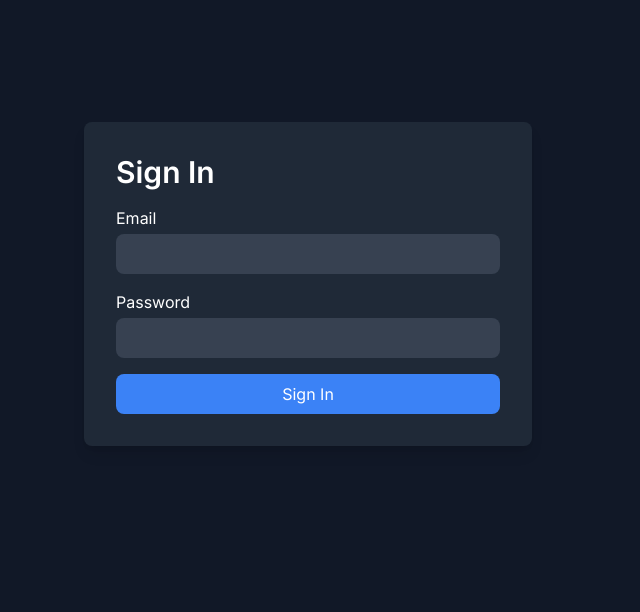
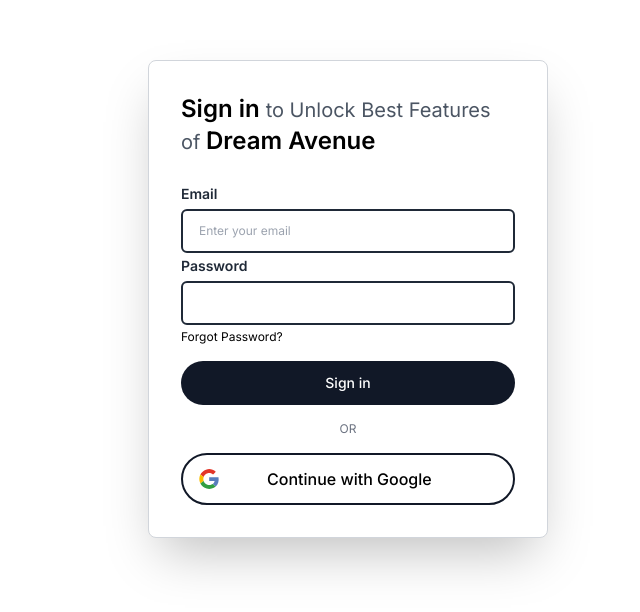
Before and after one commit to Joyvin/DreamAvenue, a Next.js app in the folder client/: page /sign-in in a window 1280 px wide. Shown: the part 116-728 px from the top of the page, without its empty margins (332-972 px from the left). Built offline with nearby package versions, Linux system fonts and the light colour scheme.

Commit message:
google auth

```diff
--- a/client/app/page.js
+++ b/client/app/page.js
@@ -8,6 +8,7 @@ import { signOut } from "firebase/auth";
 export default function Home() {
   const [user] = useAuthState(auth);
   const router = useRouter();
+  // const userSession = sessionStorage.getItem("user");
 
   if (!user) {
     router.push("/sign-in");
@@ -15,7 +16,10 @@ export default function Home() {
 
   return (
     <div>
-      <button onClick={() => signOut(auth)}>Log Out</button>
+      <button onClick={() => {
+        signOut(auth);
+        // sessionStorage.removeItem("user");
+      }}>Log Out</button>
       Welcome {user?.email}
     </div>
   );
--- a/client/app/sign-in/page.js
+++ b/client/app/sign-in/page.js
@@ -3,6 +3,7 @@ import { useState } from 'react';
 import { useSignInWithEmailAndPassword } from "react-firebase-hooks/auth";
 import { auth } from "@/app/firebase";
 import { useRouter } from 'next/navigation';
+import { signInWithPopup, GoogleAuthProvider } from "firebase/auth";
 
 const Signin = () => {
   const [email, setEmail] = useState('');
@@ -21,6 +22,7 @@ const Signin = () => {
   };
 
   const handleSubmit = async (event) => {
+    event.preventDefault();
     try {
       const res = await signInWithEmailAndPassword(email, password);
       // console.log(res);
@@ -33,38 +35,79 @@ const Signin = () => {
     }
   };
 
+  const handleGoogleSignIn = async (event) => {
+    event.preventDefault();
+    const provider = new GoogleAuthProvider();
+    try {
+      const res = await signInWithPopup(auth, provider);
+      // console.log(res);
+      // sessionStorage.setItem("user", true);
+      setEmail('');
+      setPassword('');
+      router.push("/")
+    } catch (err) {
+      console.error(err);
+    }
+  }
+
   return (
-    <div className="min-h-screen flex items-center justify-center bg-gray-900">
-      <div className="max-w-md w-full p-8 bg-gray-800 rounded-lg shadow-lg">
-        <h2 className="text-3xl font-semibold text-white mb-4">Sign In</h2>
-          <div className="mb-4">
-            <label htmlFor="email" className="block text-white mb-1">Email</label>
+    <div className="absolute top-[18%] left-[35%] flex items-center justify-center p-8">
+      <div className="w-[400px] bg-white border border-gray-300 shadow-2xl rounded-lg h-fit p-4">
+        <div className="border-gray-300 px-4 py-4">
+          <div className="text-2xl font-semibold mb-6">
+            Sign in{" "}
+            <span className="text-gray-600 font-normal text-xl">
+              to Unlock Best Features of{" "}
+            </span>
+            Dream Avenue
+          </div>
+          <div className="form">
+            <label className="text-gray-800 text-sm font-semibold">
+              Email
+            </label>
             <input
+              className="w-full border-2 border-gray-800 rounded-md px-4 py-3 mt-1 text-xs"
               type="email"
-              id="email"
+              id='email'
+              placeholder="Enter your email"
               value={email}
               onChange={handleEmailChange}
-              className="text-white w-full px-4 py-2 bg-gray-700 rounded-lg focus:outline-none focus:ring focus:border-blue-300"
-              required
+              required={true}
             />
-          </div>
-          <div className="mb-4">
-            <label htmlFor="password" className="block text-white mb-1">Password</label>
+            <label className="text-gray-800 text-sm font-semibold mt-4">
+              Password
+            </label>
             <input
+              className="w-full border-2 border-gray-800 rounded-md px-4 py-3 mt-1 text-xs"
               type="password"
-              id="password"
+              id='password'
+              placeholder=""
               value={password}
               onChange={handlePasswordChange}
-              className="text-white w-full px-4 py-2 bg-gray-700 rounded-lg focus:outline-none focus:ring focus:border-blue-300"
-              required
+              required={true}
             />
+            <div className="text-xs mt-1 cursor-pointer">
+              Forgot Password?
+            </div>
+            <button
+              className="w-full text-center bg-gray-900 cursor-pointer font-medium hover:bg-slate-600 text-white rounded-full px-4 py-3 mt-4 text-sm"
+              onClick={handleSubmit}
+            >
+              Sign in
+            </button>
           </div>
-          <button
-            onClick={handleSubmit}
-            className="w-full bg-blue-500 text-white py-2 rounded-lg hover:bg-blue-600 focus:outline-none focus:bg-blue-600"
-          >
-            Sign In
+          <div className=" text-center text-gray-500 my-4 text-xs">OR</div>
+          <button onClick={handleGoogleSignIn} className="w-full mt-4 text-center text-black font-medium px-4 py-3 border-gray-900 border-2 rounded-full items-center flex hover:bg-black hover:text-white cursor-pointer transition-all">
+            <img
+              src="/google.svg"
+              alt=""
+              className="mr-12 max-sm:mr-4 "
+              height={20}
+              width={20}
+            />
+            Continue with Google
           </button>
+        </div>
       </div>
     </div>
   );
--- a/client/app/sign-up/page.js
+++ b/client/app/sign-up/page.js
@@ -3,6 +3,7 @@ import { useState } from 'react';
 import { useCreateUserWithEmailAndPassword } from "react-firebase-hooks/auth";
 import { auth } from "@/app/firebase";
 import { useRouter } from 'next/navigation';
+import { signInWithPopup, GoogleAuthProvider } from "firebase/auth";
 
 const Signup = () => {
   const [email, setEmail] = useState('');
@@ -19,6 +20,21 @@ const Signup = () => {
     setPassword(e.target.value);
   };
 
+const handleGoogleSignUp = async (event) => {
+    event.preventDefault();
+    const provider = new GoogleAuthProvider();
+    try {
+      const res = await signInWithPopup(auth, provider);
+      // console.log(res);
+      // sessionStorage.setItem("user", true);
+      setEmail('');
+      setPassword('');
+      router.push("/sign-in")
+    } catch (err) {
+      console.error(err);
+    }
+  }
+
   const handleSubmit = async () => {
     try {
       const res = await createUserWithEmailAndPassword(email, password);
@@ -33,37 +49,53 @@ const Signup = () => {
   };
 
   return (
-    <div className="min-h-screen flex items-center justify-center bg-gray-900">
-      <div className="max-w-md w-full p-8 bg-gray-800 rounded-lg shadow-lg">
-        <h2 className="text-3xl font-semibold text-white mb-4">Sign Up</h2>
-          <div className="mb-4">
-            <label htmlFor="email" className="block text-white mb-1">Email</label>
+    <div className="absolute top-[18%] left-[35%] flex items-center justify-center p-8">
+        <div className="w-[400px] bg-white border border-gray-300 shadow-2xl rounded-lg h-fit p-4">
+          <div className="border-gray-300 px-4 py-4">
+            <div className="text-2xl font-semibold mb-6">Create New Account</div>
+            <div className="form">
+              <label className="text-gray-800 text-sm font-semibold">Email</label>
               <input
+                className="w-full border-2 border-gray-800 rounded-md px-4 py-3 mt-1 text-xs"
                 type="email"
-              id="email"
+                placeholder="Enter your email"
                 value={email}
                 onChange={handleEmailChange}
-              className="text-white w-full px-4 py-2 bg-gray-700 rounded-lg focus:outline-none focus:ring focus:border-blue-300"
-              required
+                required={true}
               />
-          </div>
-          <div className="mb-4">
-            <label htmlFor="password" className="block text-white mb-1">Password</label>
+
+              <label className="text-gray-800 text-sm font-semibold mt-4">
+                Password
+              </label>
               <input
+                className="w-full border-2 border-gray-800 rounded-md px-4 py-3 mt-1 text-xs"
                 type="password"
-              id="password"
+                placeholder=""
                 value={password}
                 onChange={handlePasswordChange}
-              className="text-white w-full px-4 py-2 bg-gray-700 rounded-lg focus:outline-none focus:ring focus:border-blue-300"
-              required
+                required={true}
               />
+              <div className="text-xs mt-1 cursor-pointer">Forgot Password?</div>
+              <button
+
+                className="w-full text-center bg-gray-900 cursor-pointer font-medium hover:bg-slate-600 text-white rounded-full px-4 py-3 mt-4 text-sm"
+                onClick={handleSubmit}
+              >
+                Sign up
+              </button>
             </div>
-          <button
-            onClick={handleSubmit}
-            className="w-full bg-blue-500 text-white py-2 rounded-lg hover:bg-blue-600 focus:outline-none focus:bg-blue-600"
-          >
-            Sign Up
+            <div className=" text-center text-gray-500 my-4 text-xs">OR</div>
+            <button onClick={handleGoogleSignUp} className="w-full mt-4 text-center text-black font-medium px-4 py-3 border-gray-900 border-2 rounded-full items-center flex hover:bg-black hover:text-white cursor-pointer transition-all">
+              <img
+                src="/google.svg"
+                alt=""
+                className="mr-12 max-sm:mr-4 "
+                height={20}
+                width={20}
+              />
+              Continue with Google
             </button>
+          </div>
         </div>
       </div>
   );
```
Also changed, not shown: client/public/google.svg (added). Lines whose indentation alone changed are shown as unchanged.
